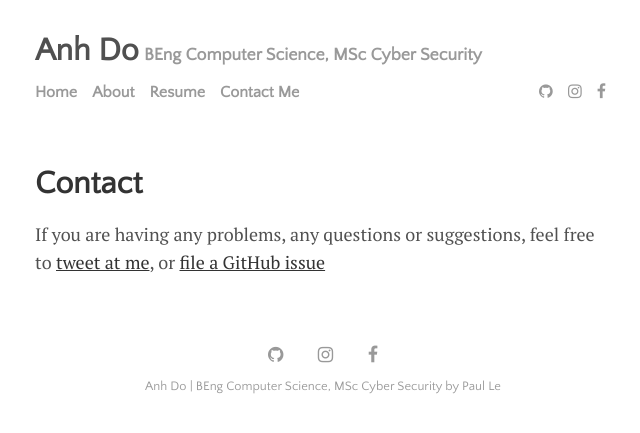
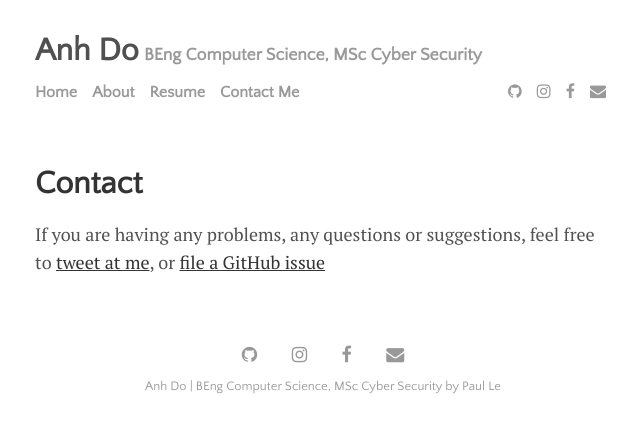
Before and after one commit to vhad500/vhad500.github.io, a Jekyll site: the page built from menu/contact.md, in a window 1280 px wide. Shown: the top 433 px of the page, without its empty margins (317-957 px from the left). Built offline with Jekyll 4.4.1, drawn with Linux system fonts in a browser that asks for light colours; nearby versions of some CDN libraries.

Commit message:
Update settings.yml

```diff
--- a/_data/settings.yml
+++ b/_data/settings.yml
@@ -21,3 +21,4 @@ social:
 - {icon: 'github', link: 'https://www.github.com/vhad500'}
 - {icon: 'instagram', link: 'https://www.instagram.com/funky.anh/'}
 - {icon: 'facebook', link: 'https://www.facebook.com/hoanganhbeo96/'}
+- {icon: 'envelope', link: 'mailto:anhdo.cs.96@gmail.com'}
```
